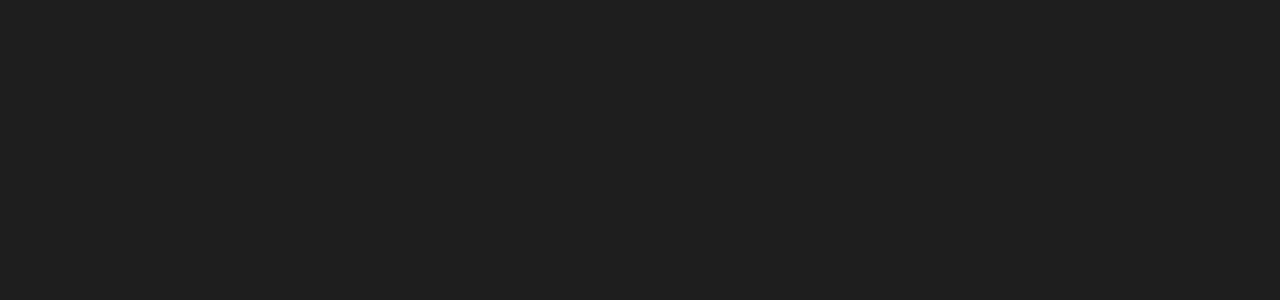
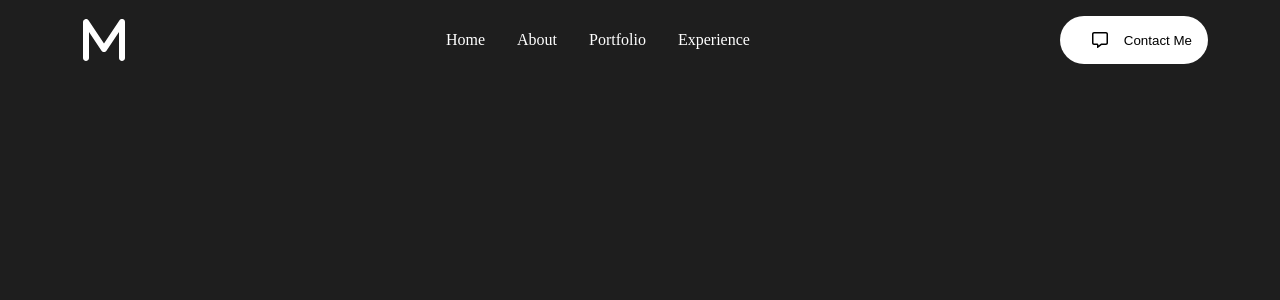
Before and after one commit to malcolmshi123/personal-website, a React (Create React App) app: page / in a window 1280 px wide. Shown: the top 300 px of the page. Built offline with nearby package versions, Linux system fonts and the light colour scheme.

Commit message:
add navbar

```diff
--- a/public/index.html
+++ b/public/index.html
@@ -2,12 +2,9 @@
 <html lang="en">
   <head>
     <meta charset="utf-8" />
-    <link rel="icon" href="./logo.png" />
+    <link rel="icon" href="../../assets/m-solid.svg" />
     <meta name="viewport" content="width=device-width, initial-scale=1" />
-    <meta
-      name="description"
-      content="Web site created using create-react-app"
-    />
+    <meta name="description" content="Malcolm Website" />
     <title>Malcolm Shi - Personal Website</title>
     <link rel="stylesheet" href="./style.css" />
   </head>
--- a/src/App.js
+++ b/src/App.js
@@ -1,6 +1,9 @@
+import Navbar from "./components/Navbar/navbar"
+
 function App() {
   return (
     <div className="App">
+      <Navbar/>
     </div>
   );
 }
--- /dev/null
+++ b/src/components/Navbar/navbar.css
@@ -0,0 +1,49 @@
+.navbar {
+    height: 5rem;
+    width: 100vw;
+    max-width: 75rem;
+    margin: 0 auto;
+    padding: 1rem 2rem;
+    display: flex;
+    align-items: center;
+    justify-content: space-between;
+    position: sticky;
+    top: 0;
+    z-index: 3;
+
+}
+
+.logo {
+    object-fit: cover;
+    height: 3rem;
+    width: 4rem;
+}
+
+.desktopMenuListItem {
+    margin: 1rem;
+    cursor: pointer;
+}
+
+.desktopMenuListItem:hover {
+    color: yellow;
+    padding-bottom: 0.5rem;
+    border-bottom: 3px solid yellow;
+}
+
+.desktopMenuBtn {
+    background: white;
+    color: black;
+    border: none;
+    display: flex;
+    align-items: center;
+    justify-content: center;
+    padding: 0 1rem;
+    border-radius: 2rem;
+}
+
+.desktopMenuImg {
+    object-fit: cover;
+    height: 1rem;
+    width: 1rem;
+    margin: 1rem;
+}
--- /dev/null
+++ b/src/components/Navbar/navbar.js
@@ -0,0 +1,25 @@
+import React from 'react';
+import './navbar.css';
+import { faM } from '@fortawesome/free-solid-svg-icons';
+import { faMessage } from '@fortawesome/free-regular-svg-icons';
+import { FontAwesomeIcon } from '@fortawesome/react-fontawesome';
+import { Link } from 'react-scroll';
+
+const Navbar = () => {
+    return (
+        <nav className="navbar">
+            <FontAwesomeIcon icon={faM} className="logo"/>
+            <div className="desktopMenu">
+                <Link className="desktopMenuListItem">Home</Link>
+                <Link className="desktopMenuListItem">About</Link>
+                <Link className="desktopMenuListItem">Portfolio</Link>
+                <Link className="desktopMenuListItem">Experience</Link>
+            </div>
+            <button className="desktopMenuBtn">
+                <FontAwesomeIcon icon={faMessage} className="desktopMenuImg"/>Contact Me
+            </button>
+        </nav>
+    )
+}
+
+export default Navbar;
```
Also changed, not shown: package.json (+11 -1 lines), src/assets/m-solid.svg (added), src/index.js (line endings or trailing spaces), 1 other file (tests, documents, lock files or other folders).
